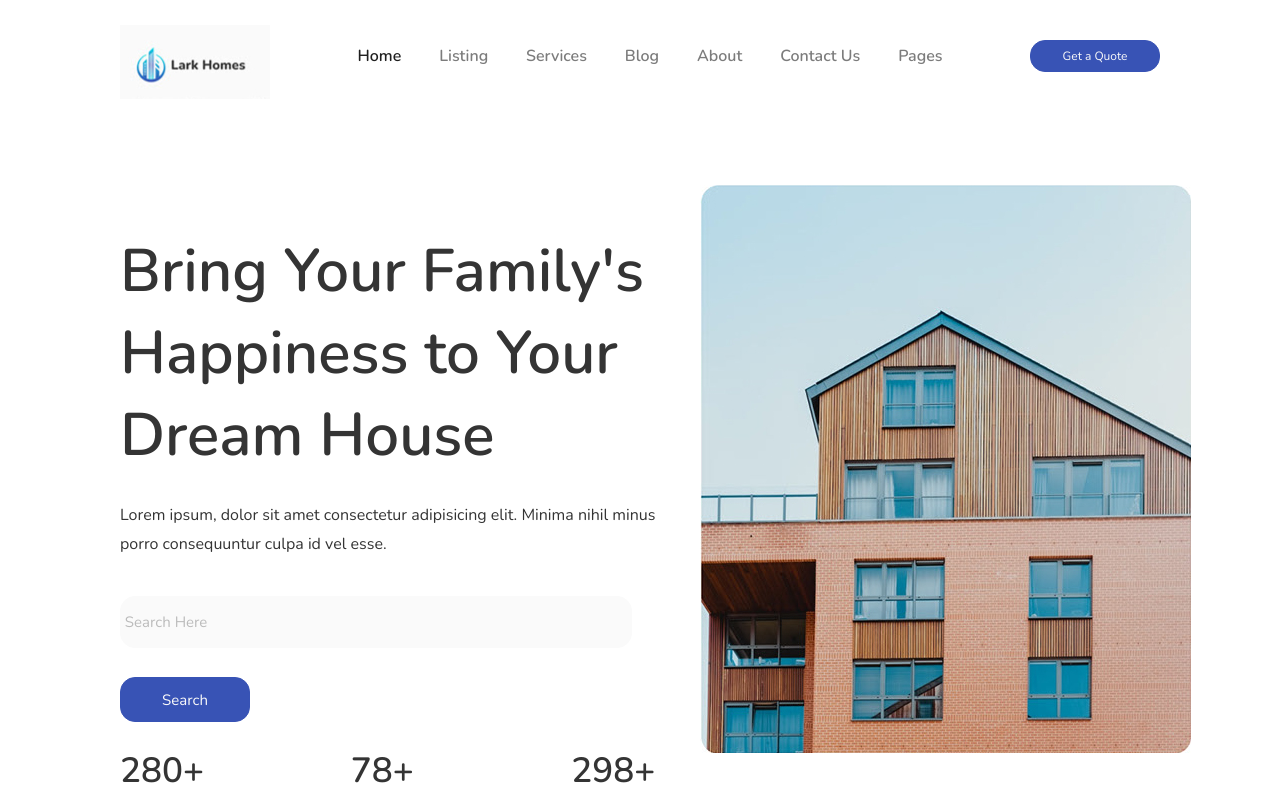
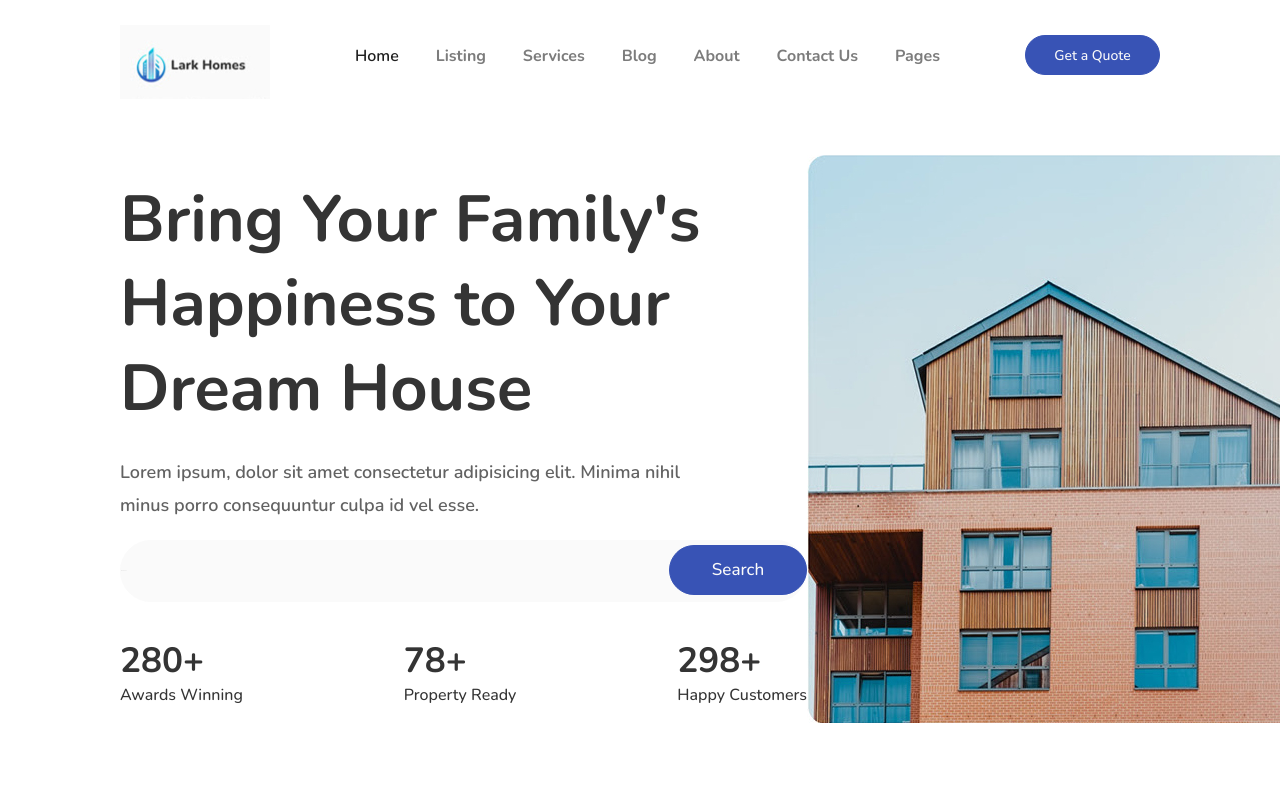
Before and after one commit to milir23/proyecto-inmobiliaria, a React (Vite) app in the folder proyecto-inmuebles/: page / in a window 1280 px wide. Shown: the top 786 px of the page. Built offline with nearby package versions, Linux system fonts and the light colour scheme.

Commit message:
:modificaciones page.jsx y css

```diff
--- a/proyecto-inmuebles/src/App.css
+++ /dev/null
@@ -1,484 +0,0 @@
-@import url('https://fonts.googleapis.com/css2?family=Nunito:wght@300;400;500;600&display=swap');
-
-:root {
-    --colorFondo: #ffffff;
-    --colorDos: ;
-    --colortres: #FAFAFA;
-    --colorcuatro: #b5b5b5;
-    --botoncolor: #3853B5;
-    --fuente1: 'Nunito', sans-serif;
-}
-
-
-*{margin:0;
-    padding:0;
-
-}
-
-
-body {background-color: var(--colorFondo) ;
-    font-family: var(--fuente1);
-    margin: 25px 120px 25px 120px;
-
-    }
-
-a {
-    text-decoration: none;
-    color:#343434
-}
-
-.estilonav {
-    color:#7C7C7C;
-    text-decoration:none;
-
-}
-
-.estilohome {
-    text-decoration: none;
-    color:#1F1F1F;
-    font-weight: bold;}
-
-
-.estilonavu {
-    font-size: 14px;
-    margin-top: 20px;
-    font-weight: 500;
-    height: 20px;
-    width: 585px;
-    display:flex;
-    justify-content: space-between;
-}
-
-.botonuno {
-    background-color: #3853B5;
-    font-family: 'Nunito', sans-serif;
-    font-size: 12px;
-
-    color:#FAFAFA;
-    margin-top: 15px;
-    width: 130px;
-    height: 32px;
-    border: 1px solid #3853B5;
-    border-radius: 15px;
-}
-
-.funciona {
-    background-color: #3853B5;
-    font-family: 'Nunito', sans-serif;
-    font-size: 15px;
-    color:#FAFAFA;
-    margin-top: 14px;
-    width: 130px;
-    height: 45px;
-    border: 1px solid #3853B5;
-    border-radius: 15px;
-
-}
-
-
-
-
-.menu {display:flex;
-justify-content: space-between}
-
-
-.infoizq {
-    display:flex;
-    flex-direction:column;
-    justify-content:space-around;
-}
-
-.imagenuno {
-    margin-top: 80px;
-}
-
-.imagenes {
-    display:flex;
-    justify-content: space-around;
-}
-
-.centrado {display:flex;
-    justify-content: space-between;
-align-items: stretch;}
-
-.titulo {
-    color:#343434;
-    font-size: 60px;
-    margin-top: 125px;
-    margin-bottom: 25px;}
-
-.primerparrafo {
-    font-weight: 200 ;
-    height: 73px;
-    width: 580px;
-    line-height: 1.8;
-    margin-bottom: 7px;
-    color:#343434
-}
-
-.formulariouno {
-    background-color: #FAFAFA;
-    height: 50px;
-    width: 510px;
-    margin-bottom: 15px;
-    margin-top: 15px;
-    border: 1px solid #FAFAFA;
-    border-radius: 15px;
-    font-family: 'Nunito', sans-serif;
-    font-size: 15px;
-    color:#BBBBBB;
-
-}
-
-.numeros {
-    display:flex;
-    justify-content: space-between;
-    align-items: flex-end;
-    margin-bottom: 20px;
-    margin-top: 25px;
-    color:#343434
-
-
-}
-
-.tamañonumeros {font-size: 35px;}
-
-.titulodos {
-    color:#343434;
-    font-size: 45px;
-    margin-top: 30px;
-    margin-bottom: 60px;
-    font-weight: bolder;
-    display:flex;
-    justify-content: space-between;
-}
-
-.parrafodos {
-    font-size: 18px;
-    line-height: 1.8;
-    color:#626262;
-    font-weight: 500;
-    margin-top: 30px;
-    margin-right: 50px;
-    margin-bottom: 60px;
-}
-
-.lugares {
-    font-size: 35px;
-    font-weight: bold;
-    line-height: 1.5;
-    color:#343434;
-    display:flex;
-    justify-content: space-between;
-
-}
-
-.parrafosventa {
-    font-size: 18px;
-    font-weight: 200;
-    line-height: 1.5;
-    color:#343434;
-    width: 213px;
-    display:flex;
-    justify-content: space-between;
-
-}
-
-.cambiado {
-    font-size: 18px;
-    font-weight: 200;
-    line-height: 1.5;
-    color:#343434;
-    width: 202px;
-    display:flex;
-    justify-content: space-between;
-
-}
-
-.parrafopagdos {
-    font-size: 18px;
-    line-height: 1.8;
-    color:#626262;
-    font-weight: 500;
-    display:flex;
-    justify-content: space-between;
-    margin-top: 100px;
-    margin-bottom: 100px;}
-
-.botondos {
-    margin-top: 88px;
-    height: 38.2px;
-    width: 113.2px;
-    background-color: transparent;
-    border-radius: 25%;
-}
-
-.letsmove {
-    font-size: 56px;
-color:#343434;
-display:flex;
-justify-content: space-between;}
-
-.subir{margin-top: 25px;}
-
-.ourvision {font-size: 45px;
-color:#343434;
-margin-left: 15px;
-margin-top: 20px;
-margin-bottom: 20px;
-
-}
-
-.textoour {font-size: 18px;
-    line-height: 2;
-    color:#626262;
-    font-weight: 500;
-    margin-left: 15px;
-    margin-bottom: 20px;
-}
-
-.imagenouru {
-    margin-top: 10px;
-    margin-right: 30px;
-    margin-left: 15px;
-    margin-bottom: 45px;}
-
-.imagenourmi {margin-left: 70px;
-    margin-top: 27px;}
-
-.ourmision {
-    font-size: 45px;
-    color:#343434;
-    margin-left: 70px;
-    margin-top: 15px;}
-
-.textomision {font-size: 18px;
-    line-height: 2;
-    color:#626262;
-    font-weight: 500;
-    margin-left: 70px;
-    margin-top: 25px;
-
-
-}
-
-.margen {background-color:#FAFAFA;
-    margin-left: 50px;}
-
-.spcuatro {margin-top: 50px;}
-
-.easysteptobuy {
-    font-size: 40px;
-    color:#343434;
-    line-height: 1.5;
-    margin-bottom: 40px;
-    margin-right: 165px;
-    width: 743px;}
-
-.parrafopcuatro {
-    color:#626262;
-    font-size: 18px;
-    margin-top: 34px;
-    margin-right: 41px;
-    line-height: 2;
-    font-weight: 500;
-}
-
-.easy {
-    color:#343434;
-    width: 1333px;
-    display:flex;
-    justify-content: space-between;
-}
-
-
-.parrafocinco {
-    font-size: 15px;
-    line-height: 1.8;
-    color:#626262;
-    font-weight: 500;
-}
-
-
-.botontres{width: 178.2px;
-    height: 43.2px}
-    /*border color
-    border radius
-    font family
-    font size
-    background color*/
-
-
-.sdospagcuatro {
-    font-size: 30px;
-    color:#343434;
-    line-height: 1.5;}
-
-
-.iconos {
-    font-size: 50px;
-    color:#343434;}
-
-.pasos {
-    display:flex;
-    justify-content: space-around;
-    width: 1285px;
-    margin-bottom: 120px;
-    margin-top: 40px;}
-
-.parrafofaq { margin-bottom: 100px;
-    line-height: 1.8;}
-
-.parrafosiconos {
-    font-size: 15px;
-    line-height: 2;
-    color:#626262;
-    font-weight: 500;
-    margin-top: 10px;
-
-}
-
-.whychooseus {
-    font-size: 43px;
-    color:#1F1F1F;
-    margin-bottom: 15px;
-    display:flex;
-    justify-content:flex-start;
-
-}
-
-.wchoop {
-    font-size: 18px;
-    line-height: 1.8;
-    color:#626262;
-    font-weight: 500;
-    margin-bottom: 60px ;
-
-}
-
-.wcutitulo {
-    font-size: 32px;
-    color:#1F1F1F;
-    margin-bottom: 20px;
-
-}
-
-.wchoopuno {font-size: 16px;
-    line-height: 1.8;
-    color:#626262;
-    font-weight: 500;
-    margin-bottom: 60px;
-    margin-left: 80px;
-}
-
-.aversifunciona {
-    display:flex;
-    justify-content: space-between;
-
-
-}
-.correr {
-    margin-left: 20px;
-}
-
-.check {font-size: 40px;
-    margin-right: 10px;
-    margin-left: 20px;
-    color:#1F1F1F;
-}
-
-
-.whatsays{
-    margin-top: 80px;
-    display: flex;
-    justify-content: space-between;
-    }
-
-
-
-.hunowhatsays{
-    margin-top: 20px;
-    display: flex;
-    justify-content: space-between;
-    font-size: 40px;
-    color: #343434;}
-
-.whatsaysp{margin-top: 50px;
-    font-size:20px;
-
-}
-
-.opiniones{margin-top: 80px;
-    margin-bottom: 25px;
-    line-height: 2;
-    color:#626262;}
-
-.nombres{display:flex;
-    justify-content: space-between;
-    /*flex-direction: row;*/
-
-}
-
-.margennombres { margin-bottom: 5px;}
-
-.nuevofoto {
-    display: flex;
-    flex-wrap: nowrap;
-    align-items: flex-start;
-    flex-direction: column;
-    margin-left: 10px;
-    margin-top: 0px;
-    width: 265px;
-}
-
-.eee{display:flex;
-    justify-content: space-around;
-    margin-top: 10px;
-}
-
-
-
-.pagina7{margin-top: 150px;
-    margin-left: 30px;
-    display:flex;
-    justify-content: space-between;}
-
-.fotos {
-    display:flex;
-    justify-content: space-between;
-    margin-top: 36px;
-
-
-}
-
-.margendivdossvii{
-    display:flex;
-    justify-content: space-between;
-    margin-left: 75px;
-}
- .margenloqui {  margin-top: 20px;}
-
- .psiete {
-    margin-top: 10px;
-}
-
-.botontres {
-    background-color: #3853B5;
-    font-family: 'Nunito', sans-serif;
-    font-size: 15px;
-    color:#FAFAFA;
-    margin-top: 14px;
-    width: 130px;
-    height: 45px;
-    border: 1px solid #3853B5;
-    border-radius: 15px;
-    margin-top: 40px;
-}
-
-
-.cualq {display:flex;
-    justify-content: space-around;
-    align-items: flex-end;
-    margin-top: 36px;
-    margin-left: 0px;
-    width: 650px;}
--- a/proyecto-inmuebles/src/components/Page/Page.css
+++ b/proyecto-inmuebles/src/components/Page/Page.css
@@ -1,10 +1,10 @@
-@import url('https://fonts.googleapis.com/css2?family=Nunito:wght@300;400;500;600&display=swap');
+@import url('https://fonts.googleapis.com/css2?family=Nunito:wght@500;600;700&display=swap');
 
 :root {
     --colorFondo: #ffffff;
-    --colorDos: ;
-    --colortres: #FAFAFA;
-    --colorcuatro: #b5b5b5;
+    --colorLetra: #343434;
+    --colorblanco: #FAFAFA;
+    --colorcuatro: #626262;
     --botoncolor: #3853B5;
     --fuente1: 'Nunito', sans-serif;
 }
@@ -23,16 +23,19 @@ body {
 
 }
 
+/* HEADER */
+
 a {
     text-decoration: none;
-    color: #343434
+    color: #343434;
+    font-weight: 500;
 }
 
 .estilonav {
     color: #7C7C7C;
     text-decoration: none;
     font-size: 16px;
-    font-weight: 600;
+    font-weight: bold;
 
 }
 
@@ -47,7 +50,7 @@ a {
 .estilonavu {
     font-size: 14px;
     margin-top: 20px;
-    font-weight: 500;
+    font-weight: 600;
     height: 20px;
     width: 585px;
     display: flex;
@@ -55,37 +58,65 @@ a {
 }
 
 .botonuno {
-    background-color: #3853B5;
-    font-family: 'Nunito', sans-serif;
-    font-size: 12px;
-
-    color: #FAFAFA;
-    margin-top: 15px;
-    width: 130px;
-    height: 32px;
-    border: 1px solid #3853B5;
-    border-radius: 15px;
-}
-
-.funciona {
-    background-color: #3853B5;
-    font-family: 'Nunito', sans-serif;
-    font-size: 15px;
-    color: #FAFAFA;
-    margin-top: 14px;
-    width: 130px;
-    height: 45px;
-    border: 1px solid #3853B5;
-    border-radius: 15px;
-
+    background-color: var(--botoncolor);
+    font-family: var(--fuente1);
+    font-size: 14px;
+    color: var(--colorblanco);
+    margin-top: 10px;
+    width: 135px;
+    height: 40px;
+    border: 1px solid var(--botoncolor);
+    border-radius: 50px;
 }
 
 
 
+/* MAIN */
+/* prueba */
+.search-form {
+    display: flex;
+    align-items: center;
+}
+
+.form-group {
+    position: relative;
+}
+
+
+.btnu {
+    font-family: var(--fuente1);
+    background-color: var(--botoncolor);
+    color: var(--colorblanco);
+    height: 50px;
+    width: 138px;
+    font-size: 17px;
+    border-radius: 50px;
+    border: 1px solid var(--botoncolor);
+    position: absolute;
+    right: 0;
+    bottom: 10px;
+    top: 10px;
+
+
+}
+
+.formulario {
+    background-color: var(--colorblanco);
+    width: 685px;
+    height: 60px;
+    border-radius: 50px;
+    margin: 5px 0px 5px 0px;
+    border: 1px solid #FAFAFA;
+    font-family: var(--fuente1);
+    font-size: 1px;
+    color: #BBBBBB;
+
+}
 
 .menu {
     display: flex;
-    justify-content: space-between
+    justify-content: space-between;
+    margin: 20px 0px 0px 0px;
 }
 
 
@@ -95,8 +126,8 @@ a {
     justify-content: space-around;
 }
 
-.imagenuno {
-    margin-top: 80px;
+.imagenu {
+    margin: 30px 0px 0px 0px;
 }
 
 .imagenes {
@@ -110,34 +141,21 @@ a {
     align-items: stretch;
 }
 
-.titulo {
+.bring {
     color: #343434;
-    font-size: 60px;
-    margin-top: 125px;
-    margin-bottom: 25px;
+    font-size: 65px;
+    font-weight: bold;
+    margin: 50px 0px 25px 0px;
+    line-height: 1.3;
 }
 
-.primerparrafo {
-    font-weight: 200;
+.parrafuno {
+    font-size: 18px;
+    font-weight: 600;
     height: 73px;
     width: 580px;
     line-height: 1.8;
-    margin-bottom: 7px;
-    color: #343434
-}
-
-.formulariouno {
-    background-color: #FAFAFA;
-    height: 50px;
-    width: 510px;
-    margin-bottom: 15px;
-    margin-top: 15px;
-    border: 1px solid #FAFAFA;
-    border-radius: 15px;
-    font-family: 'Nunito', sans-serif;
-    font-size: 15px;
-    color: #BBBBBB;
-
+    color: var(--colorcuatro);
 }
 
 .numeros {
@@ -567,9 +585,10 @@ a {
     font-weight: bold;
     color: #343434;
 }
+
 .letsp {
-    margin:30px 0px 1px 0px;
+    margin: 30px 0px 1px 0px;
     font-family: 'Nunito', sans-serif;
 
-    color:#343434;
+    color: #343434;
 }
--- a/proyecto-inmuebles/src/components/Page/Page.jsx
+++ b/proyecto-inmuebles/src/components/Page/Page.jsx
@@ -34,7 +34,7 @@ const headerPage = () => {
     return (
         <>
             <div>
-
+                {/* Header */}
                 <header className="menu">
                     <nav>
                         <a href="#">
@@ -76,19 +76,21 @@ const headerPage = () => {
                     </nav>
                 </header>
 
-
+                {/* MAIN */}
 
                 <section className="menu">
                     <div className="infoizq">
                         <div>
-                            <h1 className="titulo">Bring Your Family's<br />Happiness to Your<br />Dream House</h1>
-                            <p className="primerparrafo">Lorem ipsum, dolor sit amet consectetur adipisicing elit. Minima nihil minus<br /> porro consequuntur culpa id vel esse.</p>
+                            <h1 className="bring">Bring Your Family's<br />Happiness to Your<br />Dream House</h1>
+                            <p className="parrafuno">Lorem ipsum, dolor sit amet consectetur adipisicing elit. Minima nihil minus porro consequuntur culpa id vel esse.</p>
                         </div>
 
                         <div>
-                            <form>
-                                <input type="text" defaultValue=" Search Here" className="formulariouno" />
-                                <input type="button" value="Search" className="funciona" />
+                            <form className="search-form">
+                                <div className="form-group">
+                                    <input type="text" defaultValue="Search Here" className="formulario" />
+                                    <button type="button" className="btnu">Search</button>
+                                </div>
                             </form>
                         </div>
 
@@ -111,7 +113,7 @@ const headerPage = () => {
                     </div>
 
                     <div>
-                        <img src={imagen1} alt="imagen" className="imagenuno" />
+                        <img src={imagen1} alt="imagen" className="imagenu" />
                     </div>
                 </section>
 
```
